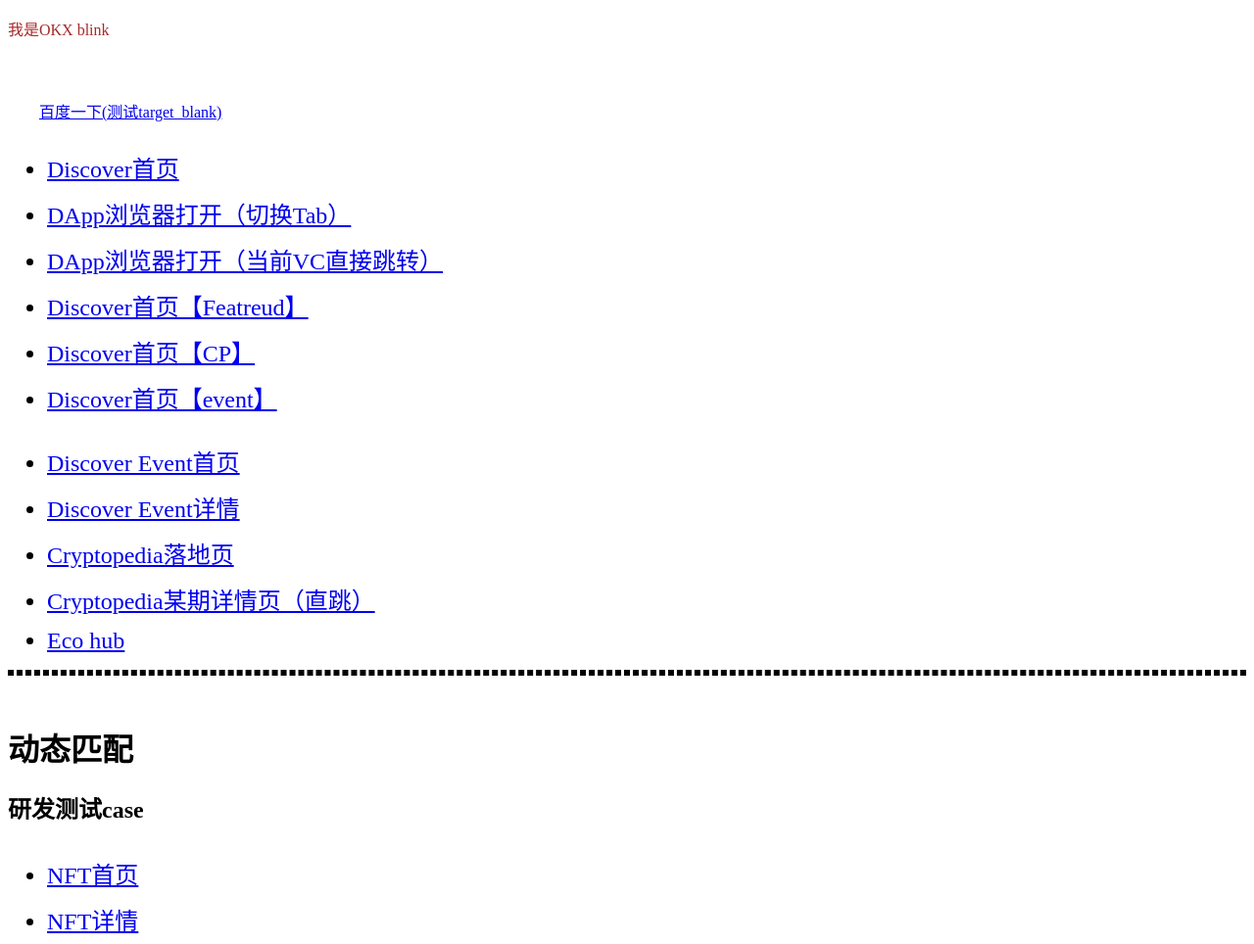
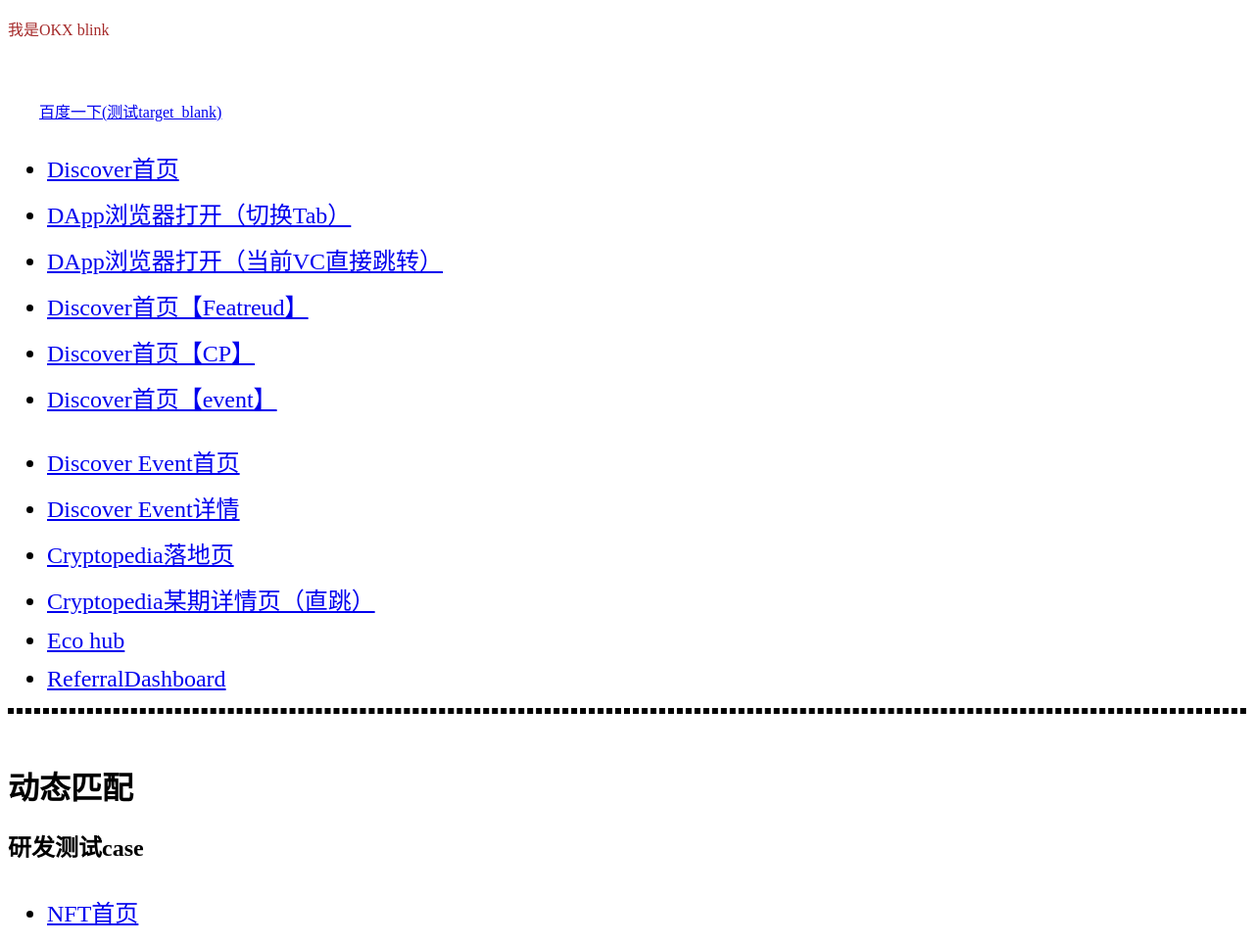
Before and after one commit to SteelBalllRun/steelballlrun.github.io, a plain HTML site: page dapp_regex_demo.html in a window 1280 px wide. Shown: the part 120-1084 px from the top of the page at 98% size. Drawn offline with Linux system fonts and the light colour scheme.

Commit message:
Update dapp_regex_demo.html

```diff
--- a/dapp_regex_demo.html
+++ b/dapp_regex_demo.html
@@ -95,6 +95,11 @@
             <a class="deeplink" name="okxLinkId" href="okx://wallet/dapp?jumpType=jump&amp;page=Ecosystemhub">Eco hub</a>
             <a class="deeplink hidden" name="trLinkId" href="okxtr://wallet/dapp?jumpType=jump&amp;page=Ecosystemhub">Eco hub</a>
         </li>
+
+        <li>
+            <a class="deeplink" name="okxLinkId" href="okx://web3/wallet/referral/dashboard">ReferralDashboard</a>
+            <a class="deeplink hidden" name="trLinkId" href="okxtr://web3/wallet/referral/dashboard">ReferralDashboard</a>
+        </li>
     </ul>
 
     <div class="dashed-line"></div>
```
